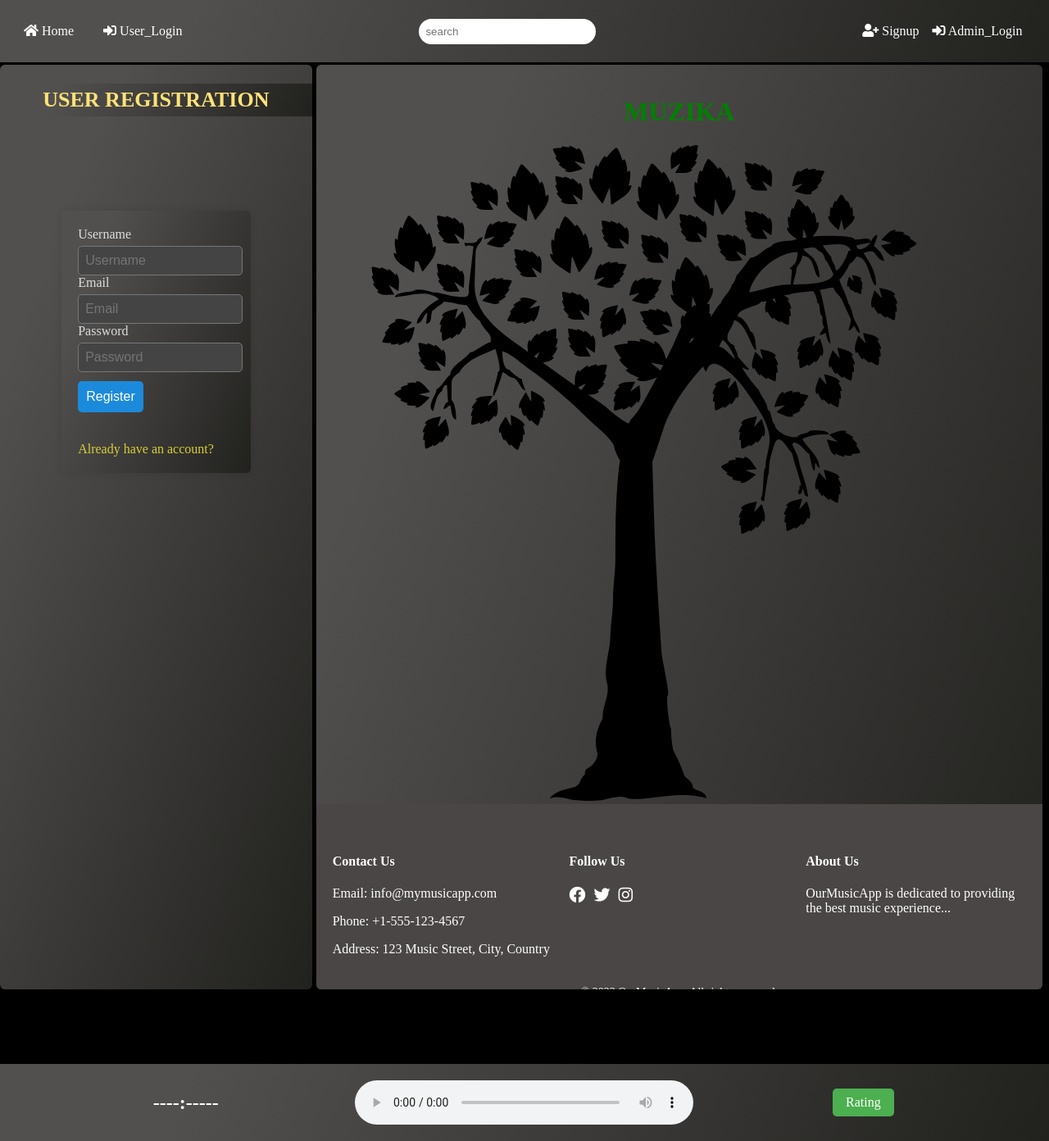
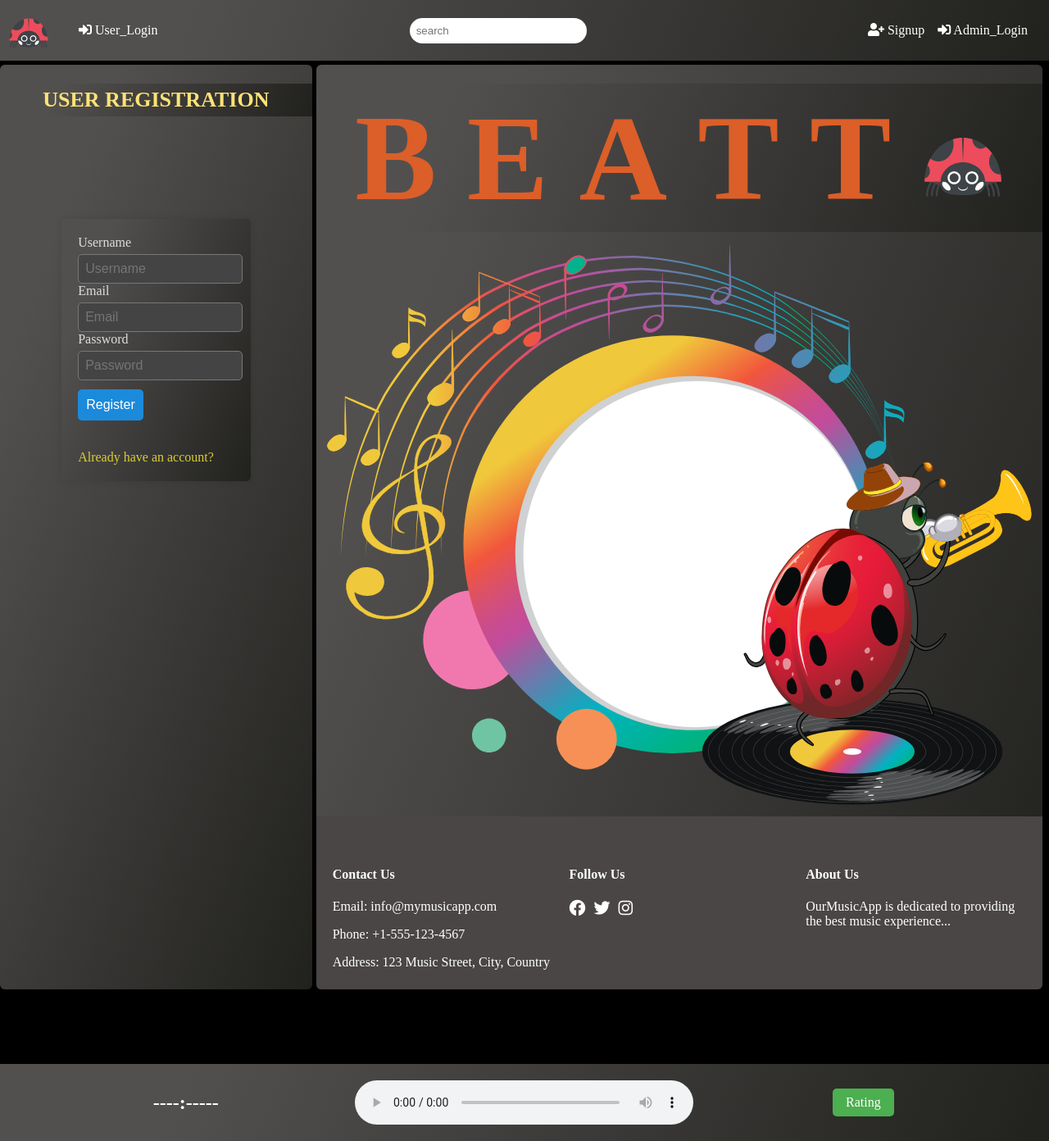
Before and after one commit to git4alauddin/iitm-mad1, a Flask app: page /home in a window 1280 px wide. Shown: the whole page at 82% size. Run offline with Flask 3, Linux system fonts and the light colour scheme; data that the repository does not hold is empty.

Commit message:
completed the home page with site branding

```diff
--- a/static/style.css
+++ b/static/style.css
@@ -20,21 +20,23 @@
 .                                                      +--------------------------------+
 .                                                      |[10]-footer                     |
 .                                                      +--------------------------------+
+.                                                      |[11]-logo                       |
+.                                                      +--------------------------------+
 */
 
-/* ------------------------------------------------------------------------[01]navbar---------------------------------------------- */
+/* ------------------------------------------[01]navbar---------------------------------------------- */
 .navbar {
   background: rgb(33,33,30);
   background: linear-gradient(291deg, rgba(33,33,30,1) 0%, rgba(82,80,79,1) 82%);
   position: fixed;
   top: 0;
   left: 0;
-  width: 98%;
+  width: 100%;
   background-color: #333;
   display: flex;
   align-items: center;
   justify-content: space-between;
-  padding: 21px;
+  padding: 2px;
 }
 
 .navbar .left,
@@ -65,7 +67,8 @@
 #logout {
     margin-left: 20px;
 }
-/* ------------------------------------------------------------[02]flash_message -----------------------------------------------------------*/
+
+/* ------------------------------------------[02]flash_message -----------------------------------------------------------*/
 .alert-success {
   border: 2px solid green;
   border-radius: 17px;
@@ -98,7 +101,7 @@
   }
 }
 
-/* ----------------------------------------------------------[03]creator_registration_card----------------------------------------------- */
+/* --------------------------------[03]creator_registration_card----------------------------------------------- */
 body{
   background: black;
 }
@@ -177,7 +180,7 @@ body{
 
 
 
-/* -------------------------------------------------------------------------[04]contents--------------------------------------------------------------- */
+/* -----------------------------------[04]contents--------------------------------------------------------------- */
 .content {
   display: flex;
   height: 81vh;
@@ -204,7 +207,7 @@ body{
   border-radius: 6px;
 }
 
-/* ---------------------------------------------------[05]cards->[playlist,album,song]------------------------------------------------------ */
+/* ---------------------------[05]cards->[playlist,album,song]------------------------------------------------------ */
   #card_img {
   width: 218px;
   height: 266px;
@@ -275,7 +278,7 @@ body{
   }
 
 
-/* -------------------------------------------------------[06]table_songs_and_actions--------------------------------------------------------------------- */
+/* -----------------------------------[06]table_songs_and_actions--------------------------------------------------------------------- */
 .content-table {
   width: 100%;
   border-collapse: collapse;
@@ -332,7 +335,7 @@ body{
   padding: 2px;
 }
 
-/* ------------------------------------------------------------[07]forms------------------------------------------------------------------------------ */
+/* ------------------------------------------[07]forms------------------------------------------------------------------------------ */
 .upload-form {
   width: 50%;
   margin: 20px auto;
@@ -343,6 +346,10 @@ body{
   border-radius: 5px;
   box-shadow: 0 0 10px rgba(0, 0, 0, 0.1);
   opacity: 0;
+  transition: box-shadow 0.3s;
+}
+.upload-form:hover {
+  box-shadow: 0 0 15px rgba(0, 0, 0, 0.3);
 }
 label {
   display: block;
@@ -372,19 +379,19 @@ label {
 .btn-primary:hover {
   background-color: #106aa1;
 }
-
 @keyframes slide-in {
   to {
     display: block;
     opacity: 1;
-      transform: translateY(0);
+    transform: translateY(10px);
   }
 }
 .upload-form {
-  animation: slide-in 0.5s forwards;
+  animation: slide-in 1.6s forwards;
 }
 
-/* -------------------------------------------------------------[08]left-content--------------------------------------------------------------------- */
+
+/* -----------------------------------[08]left-content--------------------------------------------------------------------- */
 ul {
   list-style: none;
   padding: 0;
@@ -413,7 +420,7 @@ a:hover {
   text-decoration: underline;
 }
 
-/* ----------------------------------------------------------------[09]audio player-------------------------------------------- */
+/* --------------------------------[09]audio player-------------------------------------------- */
 .audio_player {
   background: rgb(33,33,30);
   background: linear-gradient(291deg, rgba(33,33,30,1) 0%, rgba(82,80,79,1) 82%);
@@ -460,7 +467,7 @@ a:hover {
   background-color: #45a049;
 }
 
-/* -----------------------------------------------------------------------[10]footer ------------------------------------------------------------*/
+/* -----------------------------------[10]footer ------------------------------------------------------------*/
 .site-footer {
   background-color: rgb(74, 70, 70);
   color: #fff;
@@ -492,3 +499,28 @@ a:hover {
   margin-top: 20px;
   font-size: 14px;
 }
+
+/* ----------------------------------[11]logo------------------------------------------------ */
+@keyframes spiderAnimation {
+  0% { transform: translateY(0); }
+  50% { transform: translateY(100px); }
+  100% { transform: translateY(0); }
+}
+#beetle {
+  height: 100px;
+  width: 100px;
+  display: inline-block;
+  animation: spiderAnimation 4s ease 1;
+}
+@keyframes beatAnimation {
+  0% { transform: scale(1); }
+  50% { transform: scale(1.2); }
+  100% { transform: scale(1); }
+}
+#brand_name {
+  display: inline-block;
+}
+#brand_name .beat {
+  display: inline-block;
+  animation: beatAnimation 2.5s 2;
+}
--- a/templates/home.html
+++ b/templates/home.html
@@ -21,8 +21,16 @@
 
 {% block branding %}
     <div class="logo">
-        <h1 style="text-align: center; color: green;">MUZIKA</h1>
-        <img src="static/images/bg.svg" alt="logo">
-
+        <h1 id="heading" style="color: rgb(220, 94, 40); font-size: 149px;">
+            <span id="brand_name">
+                <span class="beat">B</span>
+                <span class="beat">E</span>
+                <span class="beat">A</span>
+                <span class="beat">T</span>
+                <span class="beat">T</span>
+            </span>
+            <img id="beetle" src="static/images/beetle_1.svg" alt="beetle">
+        </h1>
+        <img src="static/images/background.svg" alt="logo">
     </div>
 {% endblock %}
--- a/templates/layout.html
+++ b/templates/layout.html
@@ -16,11 +16,11 @@
             <div class="navbar">
                 <div class="left">
                     {% if current_user.is_authenticated %}
-                    <a id="home" href="{{ url_for('user.dashboard') }}"><i class="fas fa-home"></i> Home</a>
+                    <a id="home" href="{{ url_for('user.dashboard') }}"><img id="logo" src="{{ url_for('static', filename='images/beetle_1.svg') }}" style="height: 50px; width: 50px"></a>
                     {% endif %}
 
                     {% if not current_user.is_authenticated %}
-                    <a id="home" href="{{ url_for('index.home') }}"><i class="fas fa-home"></i> Home</a>
+                    <a id="home" href="{{ url_for('index.home') }}"><img id="logo" src="{{ url_for('static', filename='images/beetle_1.svg') }}" style="height: 50px; width: 50px"></a>
                     <a id="login" href="{{ url_for('auth.user_login') }}"><i class="fas fa-sign-in-alt"></i> User_Login</a>
                     {% endif %}
                 </div>
@@ -51,6 +51,7 @@
     <div class="content">
         <!------------------------------------ left col of the content --------------------------------------->
         <div class="column left-column">
+
             <!-- registration card -->
             {% block creator_register_card %}
                 <div class="registration_card">
@@ -177,14 +178,14 @@
                     <div class="cards">
                         <p id="heading">MY-ALBUMS</p>
                         <div class="card-container">
-                            {% if albums %}
+                            {% if albums | length > 0 %}
                                 {% for album in albums %}
                                     <div class="card">
                                         <img id="card_img" src="{{ url_for('static', filename='images/music_node_2.svg') }}" alt="image">
                                         <a id="card_title" href="{{ url_for('album.add_songs_to_album', id=album.id) }}"><b>{{ album.title }}</b></a>
                                         <a id="delete-btn" href="{{ url_for('album.remove_album', id=album.id) }}">Delete <i class="fas fa-trash-alt"></i></a>
                                     </div>
-                            {% endfor %}
+                                {% endfor %}
                             {% else %}
                                 <ul class="link-list">
                                     {% if current_user.role == 'creator' %}
```
Also changed, not shown: templates/admin_login.html (+16 -0 lines), templates/register.html (+16 -0 lines), templates/user_login.html (+16 -0 lines), instance/music-dev-db.sqlite, static/images/background.svg, static/images/background_1.svg (added), static/images/beetle_1.svg (added), static/images/beetle_2.svg (added), static/images/beetle_3.svg (added). Lines whose indentation alone changed are shown as unchanged.
